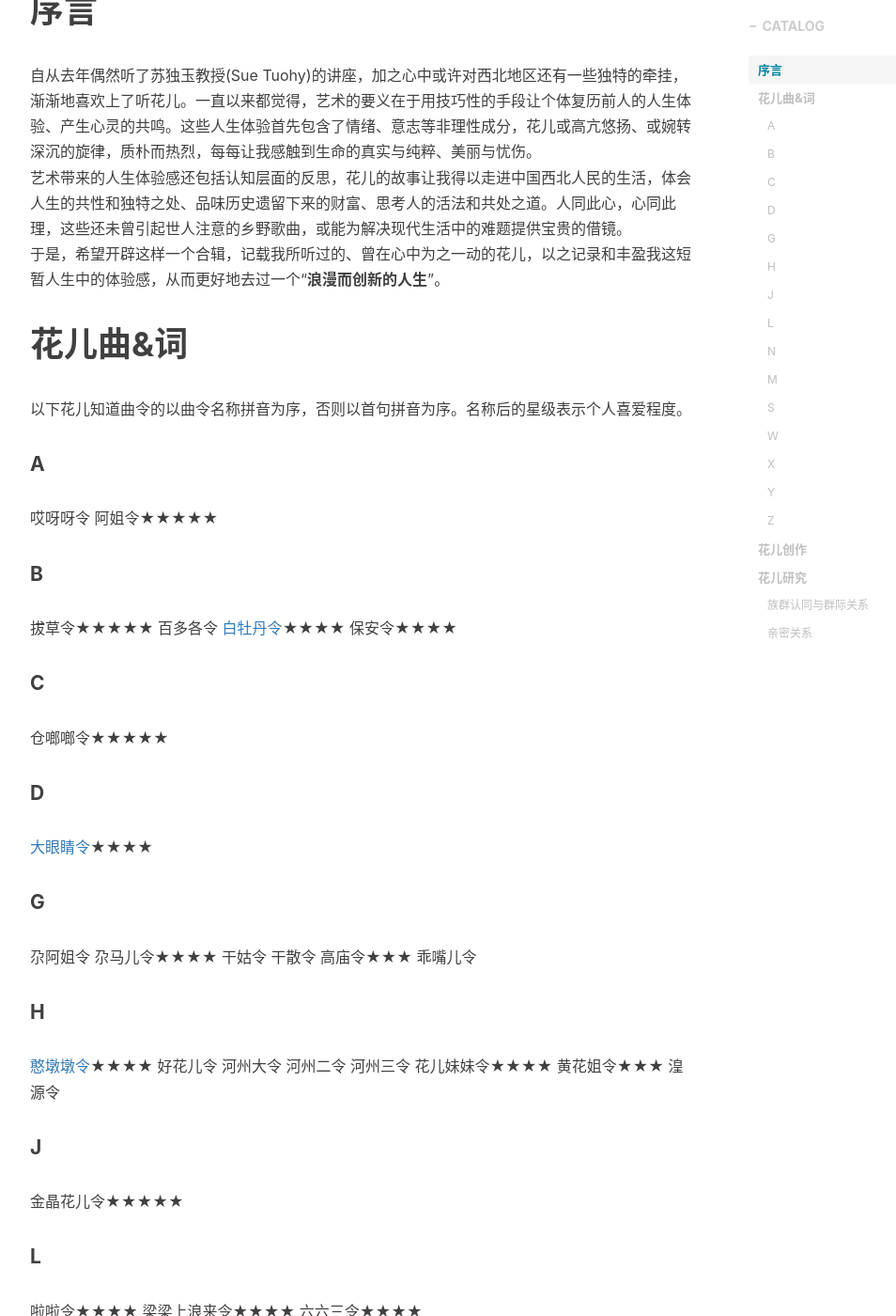
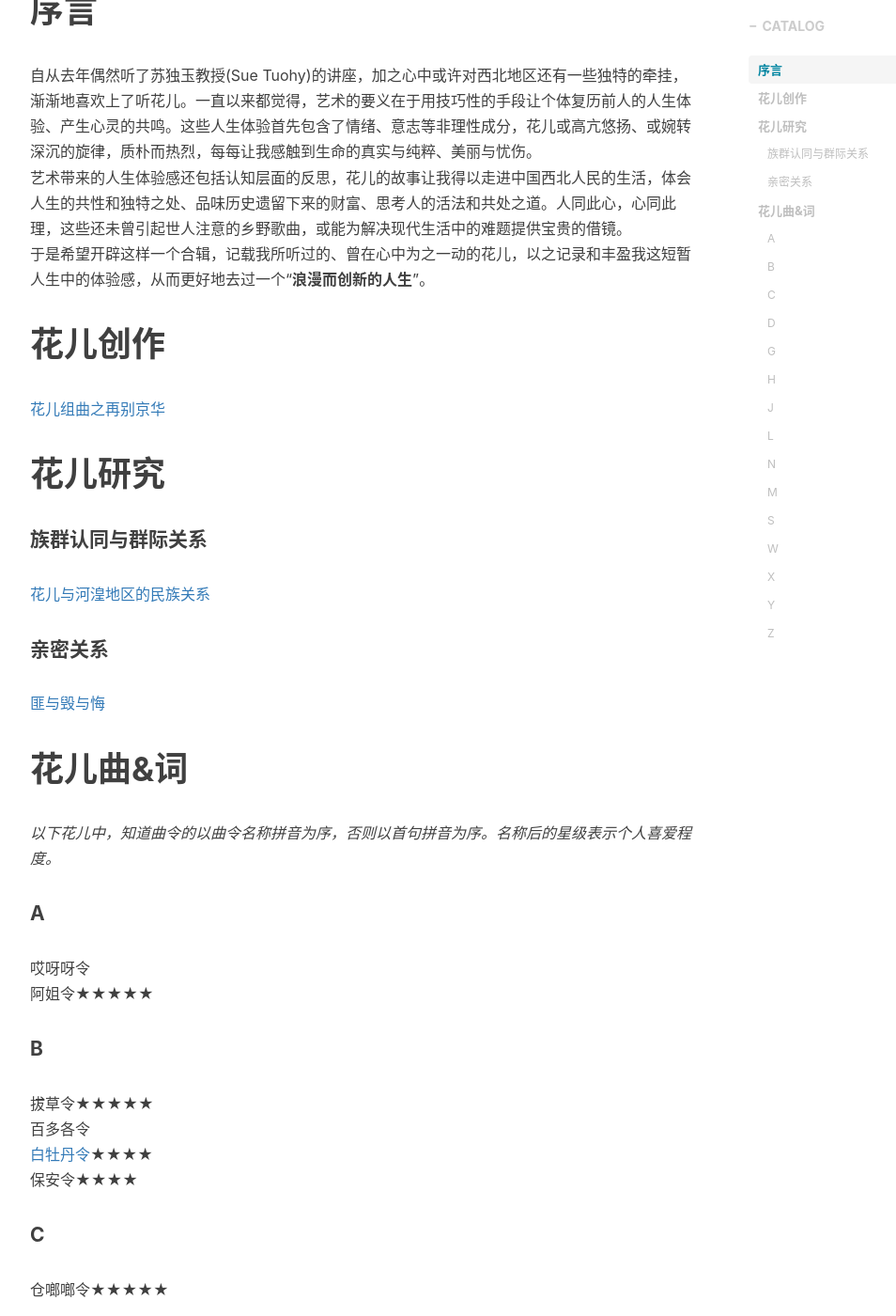
Before and after one commit to YuenTsheh/YuenTsheh.github.io, a Jekyll site: the page built from _posts/special_catalog/2020-01-05-花儿自选集.md, in a window 1280 px wide and 1400 px high, scrolled down 741 px. Shown: the whole window at 94% size, without its empty margins (233-1187 px from the left). Built offline with Jekyll 4.4.1, drawn with Linux system fonts in a browser that asks for light colours; nearby versions of some CDN libraries; our own code applies the rules of GitHub Pages for plain Markdown files; comment, search, counter and statistics services are not loaded; some of the changed text lies outside the part shown.

Commit message:
2020/07/11   22:19:52.04 AutoCommit.bat by YuenTsheh

```diff
--- a/_posts/special_catalog/2020-01-05-花儿自选集.md
+++ b/_posts/special_catalog/2020-01-05-花儿自选集.md
@@ -12,11 +12,22 @@
 # 序言
 自从去年偶然听了苏独玉教授(Sue Tuohy)的讲座，加之心中或许对西北地区还有一些独特的牵挂，渐渐地喜欢上了听花儿。一直以来都觉得，艺术的要义在于用技巧性的手段让个体复历前人的人生体验、产生心灵的共鸣。这些人生体验首先包含了情绪、意志等非理性成分，花儿或高亢悠扬、或婉转深沉的旋律，质朴而热烈，每每让我感触到生命的真实与纯粹、美丽与忧伤。
 艺术带来的人生体验感还包括认知层面的反思，花儿的故事让我得以走进中国西北人民的生活，体会人生的共性和独特之处、品味历史遗留下来的财富、思考人的活法和共处之道。人同此心，心同此理，这些还未曾引起世人注意的乡野歌曲，或能为解决现代生活中的难题提供宝贵的借镜。
-于是，希望开辟这样一个合辑，记载我所听过的、曾在心中为之一动的花儿，以之记录和丰盈我这短暂人生中的体验感，从而更好地去过一个“**浪漫而创新的人生**”。
+于是希望开辟这样一个合辑，记载我所听过的、曾在心中为之一动的花儿，以之记录和丰盈我这短暂人生中的体验感，从而更好地去过一个“**浪漫而创新的人生**”。
+
+# 花儿创作
+[花儿组曲之再别京华](https://yuentsheh.github.io/2020/01/03/%E8%8A%B1%E5%84%BF%E7%BB%84%E6%9B%B2%E4%B9%8B%E5%86%8D%E5%88%AB%E4%BA%AC%E5%8D%8E/)
+
+
+# 花儿研究
+#### 族群认同与群际关系
+[花儿与河湟地区的民族关系](https://yuentsheh.github.io/2020/02/06/%E8%8A%B1%E5%84%BF%E4%B8%8E%E6%B2%B3%E6%B9%9F%E5%9C%B0%E5%8C%BA%E7%9A%84%E6%B0%91%E6%97%8F%E5%85%B3%E7%B3%BB/)
+
+#### 亲密关系
+[匪与毁与悔](https://yuentsheh.github.io/2020/06/18/%E5%8C%AA%E4%B8%8E%E6%AF%81%E4%B8%8E%E6%82%94/)
 
 
 # 花儿曲&词
-以下花儿知道曲令的以曲令名称拼音为序，否则以首句拼音为序。名称后的星级表示个人喜爱程度。
+_以下花儿中，知道曲令的以曲令名称拼音为序，否则以首句拼音为序。名称后的星级表示个人喜爱程度。_
 ####  A
 哎呀呀令
 阿姐令★★★★★
@@ -87,15 +98,3 @@
 
 #### Z
 [杂令](https://yuentsheh.github.io/special/Huar/杂令)★★★★
-
-
-# 花儿创作
-[花儿组曲之再别京华](https://yuentsheh.github.io/2020/01/03/%E8%8A%B1%E5%84%BF%E7%BB%84%E6%9B%B2%E4%B9%8B%E5%86%8D%E5%88%AB%E4%BA%AC%E5%8D%8E/)
-
-
-# 花儿研究
-#### 族群认同与群际关系
-[花儿与河湟地区的民族关系](https://yuentsheh.github.io/2020/02/06/%E8%8A%B1%E5%84%BF%E4%B8%8E%E6%B2%B3%E6%B9%9F%E5%9C%B0%E5%8C%BA%E7%9A%84%E6%B0%91%E6%97%8F%E5%85%B3%E7%B3%BB/)
-
-#### 亲密关系
-[匪与毁与悔](https://yuentsheh.github.io/2020/06/18/%E5%8C%AA%E4%B8%8E%E6%AF%81%E4%B8%8E%E6%82%94/)
```
Also changed, not shown: special/Huar/白牡丹令.md (+1 -1 lines).
